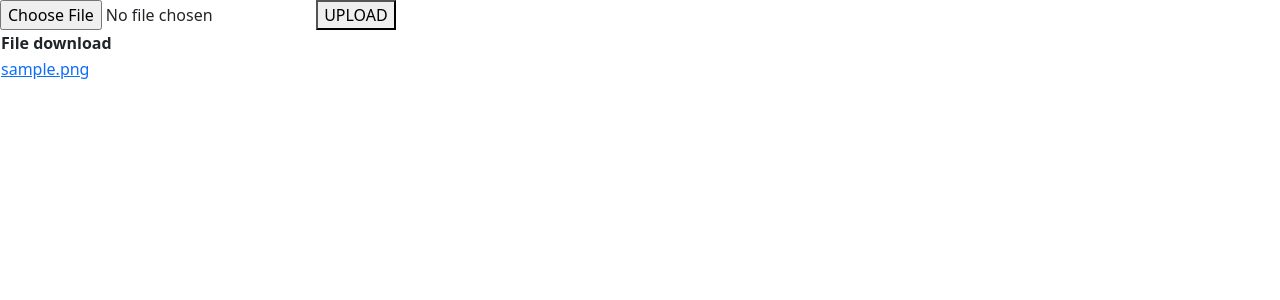
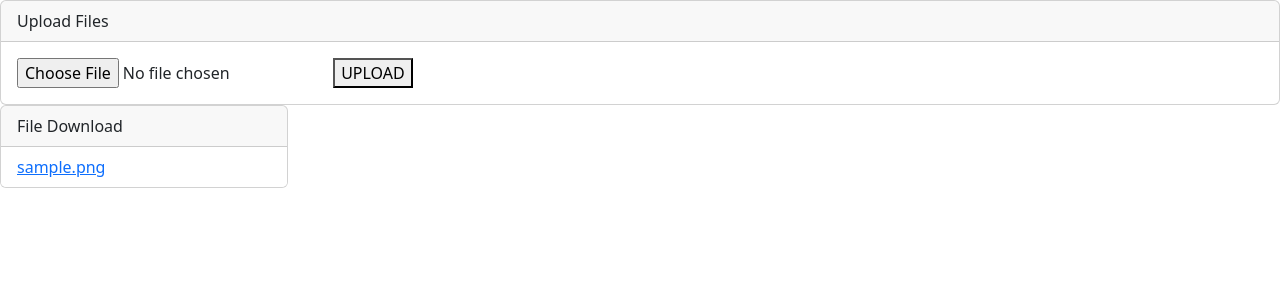
Before and after one commit to Occupational-Specialism-Team-Project/rza-past-exam-project, a PHP site: page /upload_files.php in a window 1280 px wide. Shown: the part 24-324 px from the top of the page. Run offline with PHP 8.4, Linux system fonts and the light colour scheme; tables that the repository leaves empty or names only in its code hold one stand-in row (values such as "Sample post").

Commit message:
changed the inputs to cards

```diff
--- a/src/upload_files.php
+++ b/src/upload_files.php
@@ -63,31 +63,33 @@ include_once "include/base.php";
     <title>Document</title>
 </head>
 <body>
-    <?php if($_SESSION['role']=="admin"): ?>
+<div class="card">
+  <div class="card-header">
+    Upload Files
+  </div>
+  <div class="card-body">
+  <?php if($_SESSION['role']=="admin"): ?>
     <form action=""  enctype="multipart/form-data" method="POST">
         <input type="file" name="file">
         <button name="upload" type="submit">UPLOAD</button>
     </form>
     <?php endif; ?>
+  </div>
+</div>
+
     <div>
-    <table>
-        <tr>
-            <th>File download</th>
-        </tr>
-        <?php foreach ($result as $file): ?>
-            <?php
-                $file_path = 'uploads/' . $file['files'];
-            ?>
-            <tr>
-                <td>
-                    <a href="<?php echo $file_path; ?>" download="<?php echo $file['files']; ?>">
-                        <?php echo $file['files']; ?>
-                    </a>
-                </td>
-            </tr>
-        <?php endforeach; ?>
-    </table>
+    <div class="card" style="width: 18rem;">
+  <div class="card-header">
+    File Download
+  </div>
+  <?php foreach ($result as $file): ?>
+  <?php $file_path = 'uploads/' . $file['files'];?>
+  <ul class="list-group list-group-flush">
+    <li class="list-group-item"><a href="<?php echo $file_path; ?>" download="<?php echo $file['files']; ?>"><?php echo $file['files']; ?></a></li>
+  </ul>
+  <?php endforeach; ?>
 </div>
+
 
 </body>
 </html>
```
Also changed, not shown: 1 other file.
